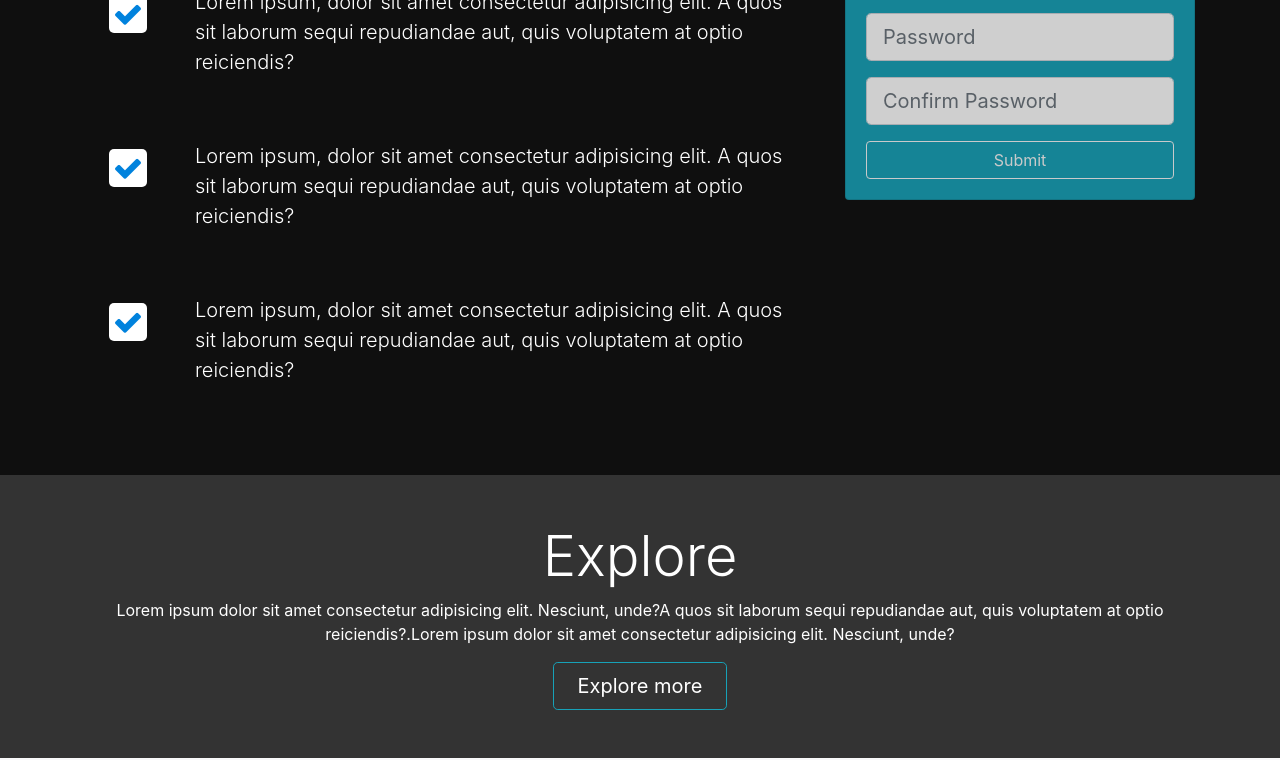
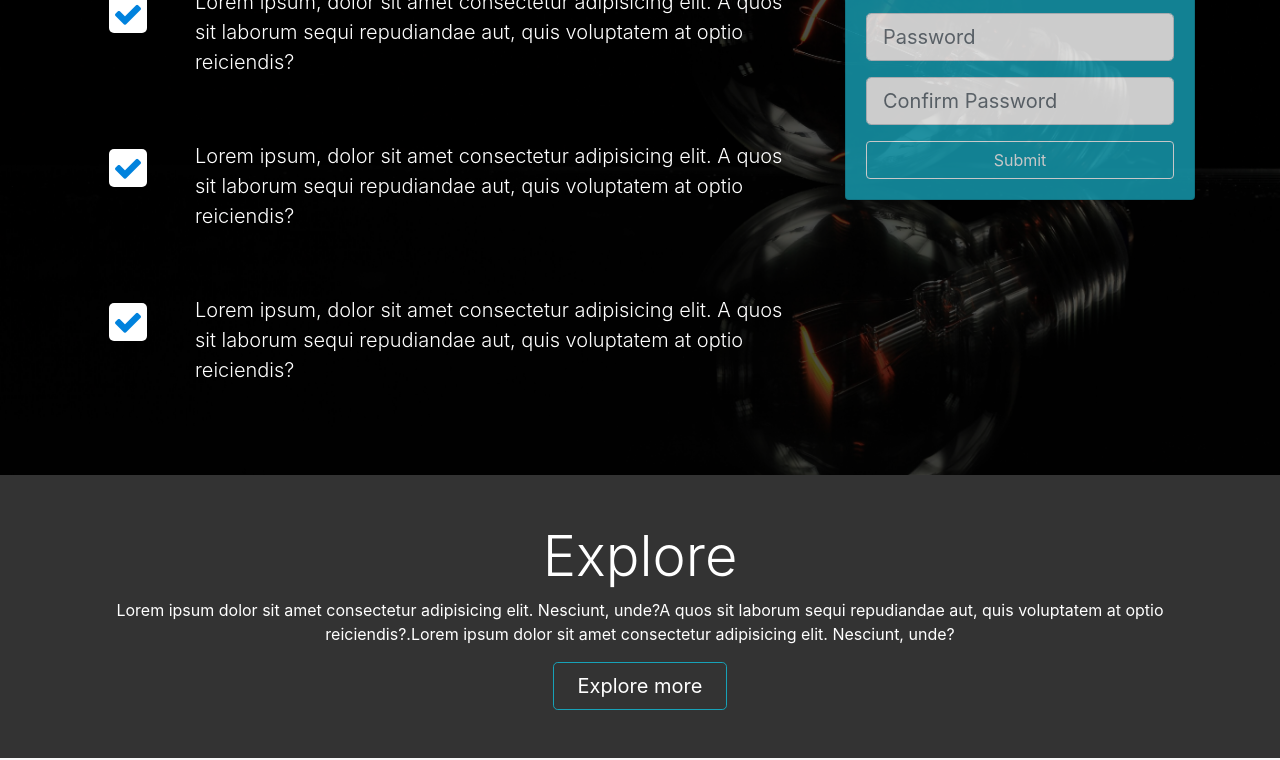
Before and after one commit to RiBpy/loopLab.github.io, a plain HTML site: page index.html in a window 1280 px wide. Shown: the part 368-1128 px from the top of the page. Drawn offline with nearby package versions, Linux system fonts and the light colour scheme; files that its build step writes are made by us from their sources.

Commit message:
Update style.scss

```diff
--- a/scss/style.scss
+++ b/scss/style.scss
@@ -19,7 +19,7 @@ ul li a{
     font-size:120%;
 }
 #home-section{
-    background:url(../img/sneaker.jpg) no-repeat center;
+    background:url(../img/bulbBlack.jpg) no-repeat center;
     background-size:cover;
     min-height:700px;
     background-attachment: fixed;
```
